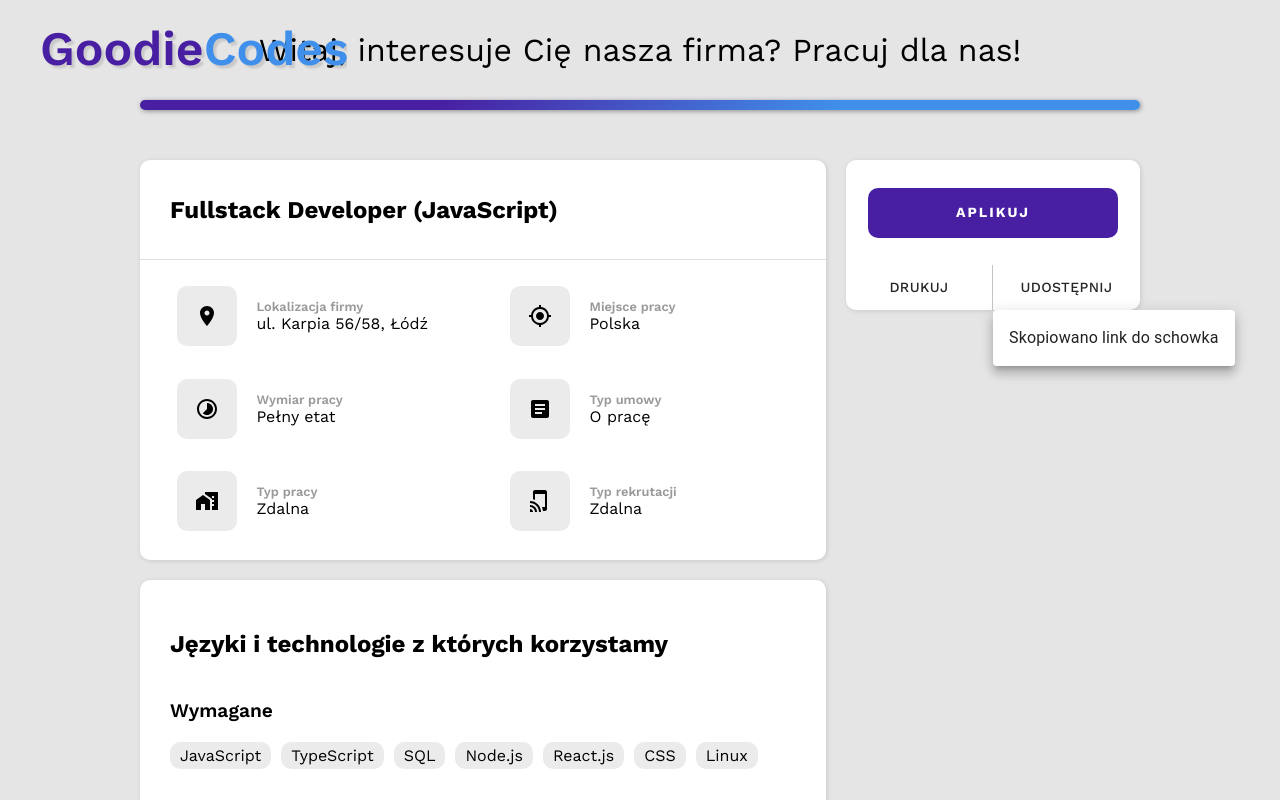
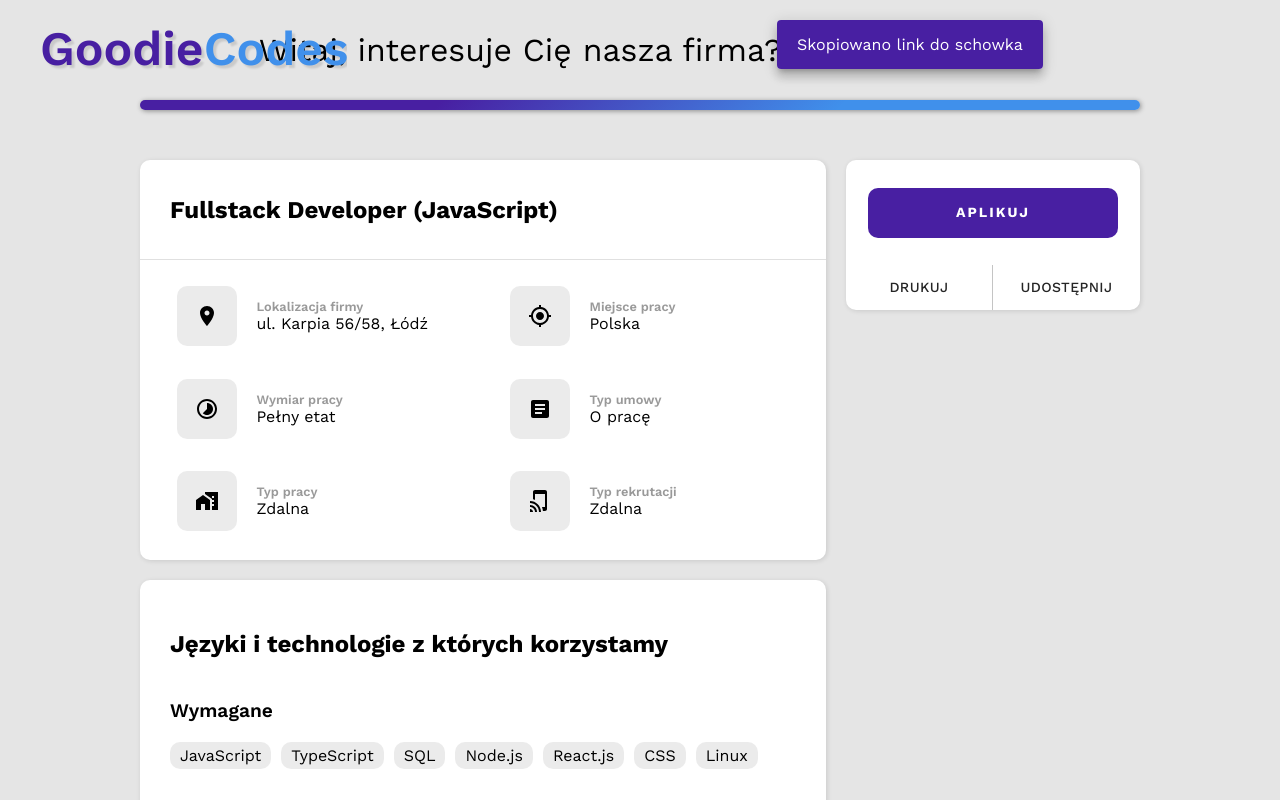
Before and after one commit to kvbakwk/Beauxbatons, a React (Create React App) app: page / in a window 1280 px wide. Both pictures are taken after a click on the button "UDOSTĘPNIJ". Shown: the top 800 px of the page. Built offline with nearby package versions, Linux system fonts and the light colour scheme.

Commit message:
Quality changes
move functionality to one file, change position and design of popover

```diff
--- a/src/components/Main.jsx
+++ b/src/components/Main.jsx
@@ -1,11 +1,18 @@
-import { Button, ButtonGroup } from "@mui/material";
+import { useState } from "react";
+import { Button, ButtonGroup, Popover } from "@mui/material";
 
 import Offer from "./Offer";
-import SharePopover from "./SharePopover.jsx";
 
 import '../styles/main.css'
 
 const Main = () => {
+
+    const [shareOpen, setShareOpen] = useState(false)
+
+    const handleClick = e => {
+        navigator.clipboard.writeText('(??? or kvba.pl/)')
+        setShareOpen(true)
+    }
 
     return (
         <div className="main">
@@ -17,10 +24,20 @@ const Main = () => {
                 <div className="options">
                     <ButtonGroup variant="text" aria-label="text button group">
                         <Button>Drukuj</Button>
-                        <SharePopover />
+                        <Button onClick={handleClick}> Udostępnij </Button>
                     </ButtonGroup>
                 </div>
             </div>
+            <Popover
+                open={shareOpen}
+                onClose={() => setShareOpen(false)}
+                anchorReference="anchorPosition"
+                anchorPosition={{ top: 20, left: 910 }}
+                anchorOrigin={{ vertical: 'bottom', horizontal: 'center' }}
+                transformOrigin={{ vertical: 'top', horizontal: 'center' }}
+            >
+                <div style={{ padding: '15px 20px', backgroundColor: '#481fa2', color: '#fff' }}>Skopiowano link do schowka</div>
+            </Popover >
         </div>
     );
 };
--- a/src/components/SharePopover.jsx
+++ /dev/null
@@ -1,41 +0,0 @@
-import * as React from 'react';
-import Popover from '@mui/material/Popover';
-import Typography from '@mui/material/Typography';
-import Button from '@mui/material/Button';
-
-export default function SharePopover() {
-  const [anchorEl, setAnchorEl] = React.useState(null);
-
-  const handleClick = (event) => {
-    navigator.clipboard.writeText('(??? or kvba.pl/)');
-    setAnchorEl(event.currentTarget);
-  };
-
-  const handleClose = () => {
-    setAnchorEl(null);
-  };
-
-  const open = Boolean(anchorEl);
-  const id = open ? 'copy-to-clipboard' : undefined;
-
-  return (
-    <>
-      <Button onClick={handleClick}>
-        Udostępnij
-      </Button>
-
-      <Popover
-        id={id}
-        open={open}
-        anchorEl={anchorEl}
-        onClose={handleClose}
-        anchorOrigin={{
-          vertical: 'bottom',
-          horizontal: 'left',
-        }}
-      >
-        <Typography sx={{ p: 2 }}>Skopiowano link do schowka</Typography>
-      </Popover>
-    </>
-  );
-}
```
